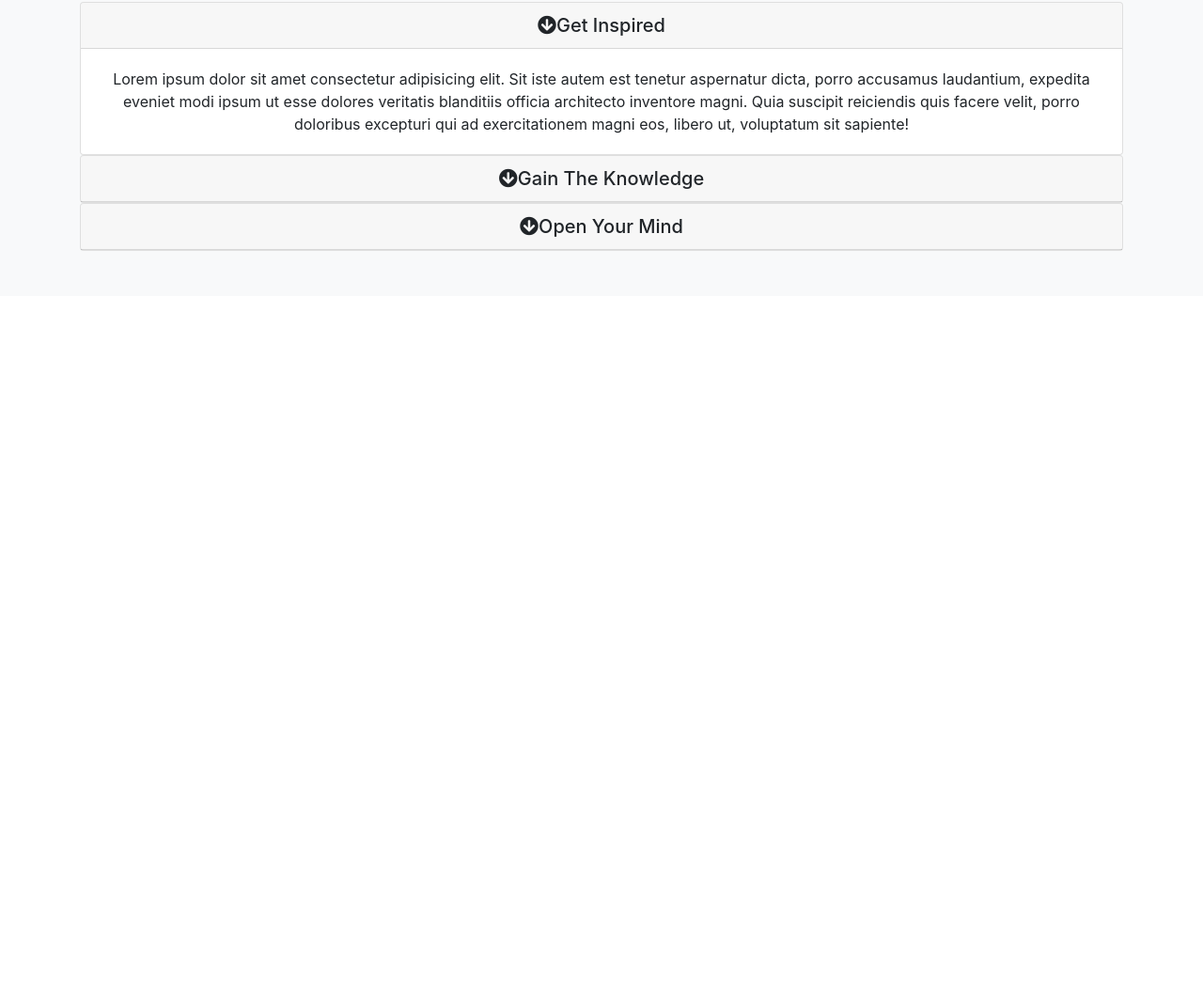
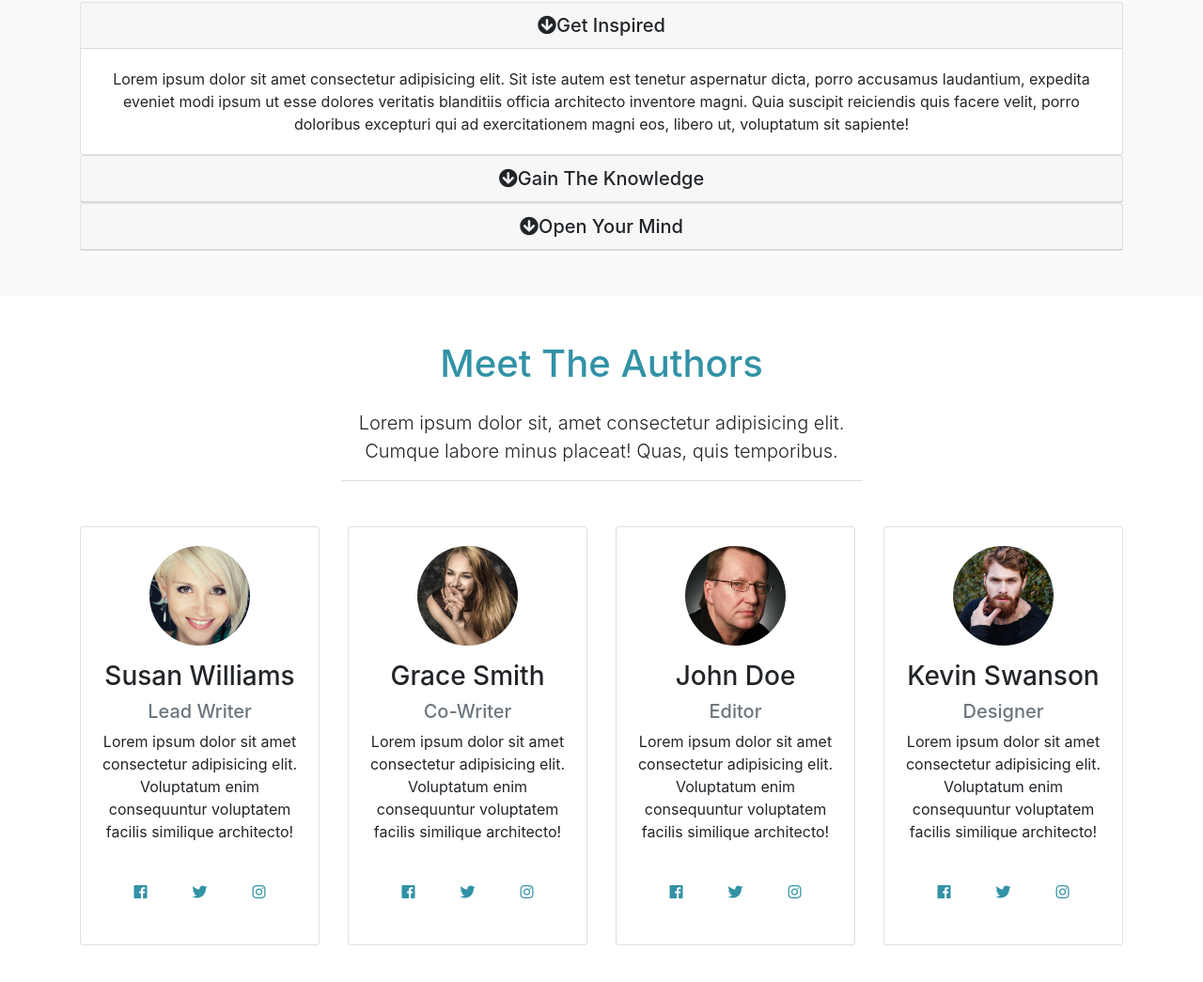
Before and after one commit to beasiteri/mizuxe, a plain HTML site: page index.html in a window 1280 px wide. Shown: the part 1376-2421 px from the top of the page at 94% size. Before the commit the page ends 1691 px from the top, so only its background shows below. Drawn offline with nearby package versions, Linux system fonts and the light colour scheme.

Commit message:
Add the author section to the page

```diff
--- a/index.html
+++ b/index.html
@@ -251,6 +251,145 @@
       </div>
     </section>
 
+    <!-- AUTHORS -->
+    <section id="authors" class="my-5 text-center">
+      <div class="container">
+        <div class="row">
+          <div class="col">
+            <div class="info-header mb-5">
+              <h1 class="text-primary pb-3">Meet The Authors</h1>
+              <p class="lead">
+                Lorem ipsum dolor sit, amet consectetur adipisicing elit. Cumque
+                labore minus placeat! Quas, quis temporibus.
+              </p>
+            </div>
+          </div>
+        </div>
+
+        <div class="row">
+          <div class="col-lg-3 col-md-6">
+            <div class="card">
+              <div class="card-body">
+                <img
+                  src="img/person1.jpg"
+                  alt="Susan Williams picture"
+                  class="img-fluid rounded-circle w-50 mb-3"
+                />
+                <h3>Susan Williams</h3>
+                <h5 class="text-muted">Lead Writer</h5>
+                <p>
+                  Lorem ipsum dolor sit amet consectetur adipisicing elit.
+                  Voluptatum enim consequuntur voluptatem facilis similique
+                  architecto!
+                </p>
+                <div class="d-flex justify-content-center">
+                  <div class="p-4">
+                    <a href="http://facebook.com"><i class="fab fa-facebook"></i></a>
+                  </div>
+                  <div class="p-4">
+                    <a href="http://twitter.com"><i class="fab fa-twitter"></i></a>
+                  </div>
+                  <div class="p-4">
+                    <a href="http://instagram.com"><i class="fab fa-instagram"></i></a>
+                  </div>
+                </div>
+              </div>
+            </div>
+          </div>
+
+          <div class="col-lg-3 col-md-6">
+              <div class="card">
+                <div class="card-body">
+                  <img
+                    src="img/person2.jpg"
+                    alt="Grace Smith picture"
+                    class="img-fluid rounded-circle w-50 mb-3"
+                  />
+                  <h3>Grace Smith</h3>
+                  <h5 class="text-muted">Co-Writer</h5>
+                  <p>
+                    Lorem ipsum dolor sit amet consectetur adipisicing elit.
+                    Voluptatum enim consequuntur voluptatem facilis similique
+                    architecto!
+                  </p>
+                  <div class="d-flex justify-content-center">
+                    <div class="p-4">
+                      <a href="http://facebook.com"><i class="fab fa-facebook"></i></a>
+                    </div>
+                    <div class="p-4">
+                      <a href="http://twitter.com"><i class="fab fa-twitter"></i></a>
+                    </div>
+                    <div class="p-4">
+                      <a href="http://instagram.com"><i class="fab fa-instagram"></i></a>
+                    </div>
+                  </div>
+                </div>
+              </div>
+            </div>
+
+            <div class="col-lg-3 col-md-6">
+                <div class="card">
+                  <div class="card-body">
+                    <img
+                      src="img/person3.jpg"
+                      alt="John Doe picture"
+                      class="img-fluid rounded-circle w-50 mb-3"
+                    />
+                    <h3>John Doe</h3>
+                    <h5 class="text-muted">Editor</h5>
+                    <p>
+                      Lorem ipsum dolor sit amet consectetur adipisicing elit.
+                      Voluptatum enim consequuntur voluptatem facilis similique
+                      architecto!
+                    </p>
+                    <div class="d-flex justify-content-center">
+                      <div class="p-4">
+                        <a href="http://facebook.com"><i class="fab fa-facebook"></i></a>
+                      </div>
+                      <div class="p-4">
+                        <a href="http://twitter.com"><i class="fab fa-twitter"></i></a>
+                      </div>
+                      <div class="p-4">
+                        <a href="http://instagram.com"><i class="fab fa-instagram"></i></a>
+                      </div>
+                    </div>
+                  </div>
+                </div>
+              </div>
+
+              <div class="col-lg-3 col-md-6">
+                  <div class="card">
+                    <div class="card-body">
+                      <img
+                        src="img/person4.jpg"
+                        alt="Susan Williams picture"
+                        class="img-fluid rounded-circle w-50 mb-3"
+                      />
+                      <h3>Kevin Swanson</h3>
+                      <h5 class="text-muted">Designer</h5>
+                      <p>
+                        Lorem ipsum dolor sit amet consectetur adipisicing elit.
+                        Voluptatum enim consequuntur voluptatem facilis similique
+                        architecto!
+                      </p>
+                      <div class="d-flex justify-content-center">
+                        <div class="p-4">
+                          <a href="http://facebook.com"><i class="fab fa-facebook"></i></a>
+                        </div>
+                        <div class="p-4">
+                          <a href="http://twitter.com"><i class="fab fa-twitter"></i></a>
+                        </div>
+                        <div class="p-4">
+                          <a href="http://instagram.com"><i class="fab fa-instagram"></i></a>
+                        </div>
+                      </div>
+                    </div>
+                  </div>
+                </div>
+        </div>
+      </div>
+    </section>
+
     <script
       src="https://code.jquery.com/jquery-3.3.1.min.js"
       integrity="sha256-FgpCb/KJQlLNfOu91ta32o/NMZxltwRo8QtmkMRdAu8="
```
